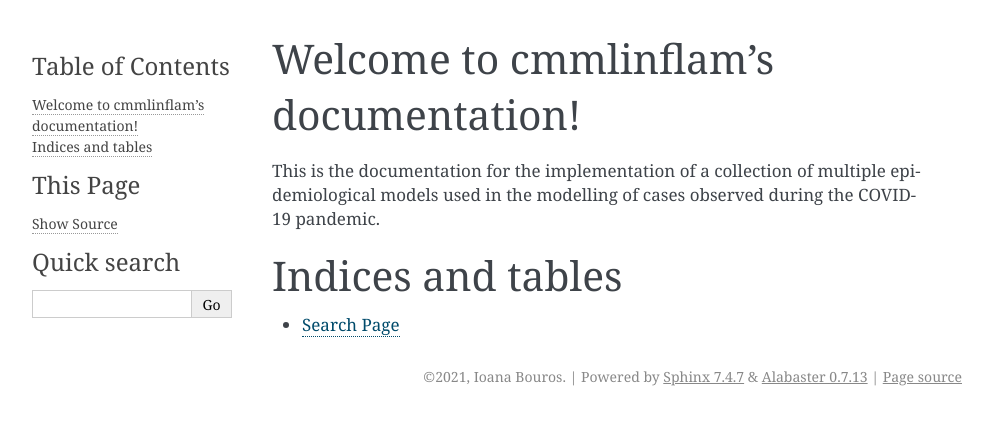
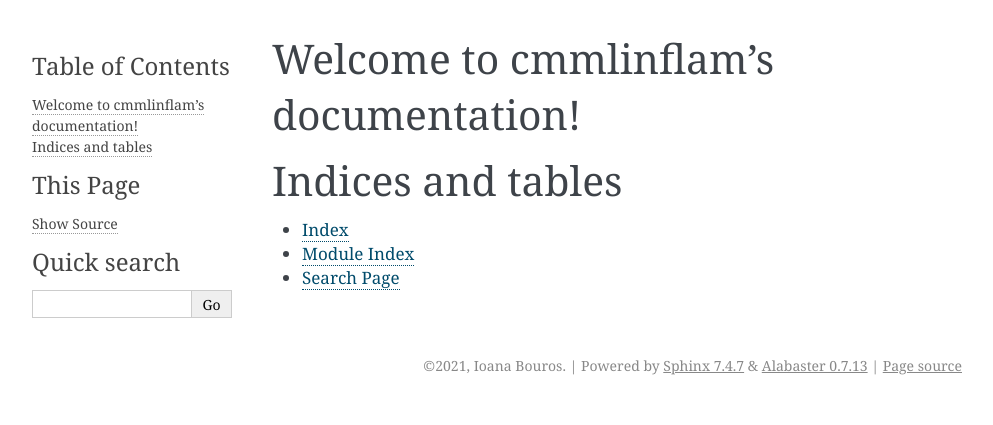
Before and after one commit to I-Bouros/cmml-inflam, a Sphinx documentation site: the page built from docs/source/index.rst, in a window 1280 px wide. Shown: the top 425 px of the page, without its empty margins (148-1141 px from the left). Built offline with Sphinx 7.4.7, drawn with Linux system fonts in a browser that asks for light colours.

```diff
--- a/docs/source/conf.py
+++ b/docs/source/conf.py
@@ -23,7 +23,7 @@ copyright = '2021, Ioana Bouros'
 author = 'Ioana Bouros'
 
 # The full version, including alpha/beta/rc tags
-release = '0.0.1'
+release = '2021'
 
 
 # -- General configuration ---------------------------------------------------
@@ -39,28 +39,8 @@ extensions = [
     'sphinx.ext.viewcode',
 ]
 
-# Autodoc defaults
-if int(sphinx.__version__.split('.')[1]) < 8:
-    autodoc_default_flags = [
-        'members',
-        'inherited-members',
-        # 'show-inheritance',
-    ]
-else:
-    autodoc_default_options = {
-        'members': None,
-        'inherited-members': None,
-    }
-
 # Add any paths that contain templates here, relative to this directory.
 templates_path = ['_templates']
-
-# The language for content autogenerated by Sphinx. Refer to documentation
-# for a list of supported languages.
-#
-# This is also used if you do content translation via gettext catalogs.
-# Usually you set "language" from the command line for these cases.
-language = 'En'
 
 # List of patterns, relative to source directory, that match files and
 # directories to ignore when looking for source files.
--- a/docs/source/index.rst
+++ b/docs/source/index.rst
@@ -1,18 +1,20 @@
 .. cmmlinflam documentation master file, created by
-   sphinx-quickstart on Fri Mar 11 14:37:22 2021.
+   sphinx-quickstart on Tue Jun 15 17:59:36 2021.
    You can adapt this file completely to your liking, but it should at least
    contain the root `toctree` directive.
 
 Welcome to cmmlinflam's documentation!
 ======================================
 
-This is the documentation for the implementation of a collection of multiple epidemiological models used in the modelling of cases observed during the COVID-19 pandemic.
-
 .. toctree::
+   :maxdepth: 2
+   :caption: Contents:
 
 
 
 Indices and tables
 ==================
 
+* :ref:`genindex`
+* :ref:`modindex`
 * :ref:`search`
```
Also changed, not shown: README.md (+1 -1 lines), 3 other files.
